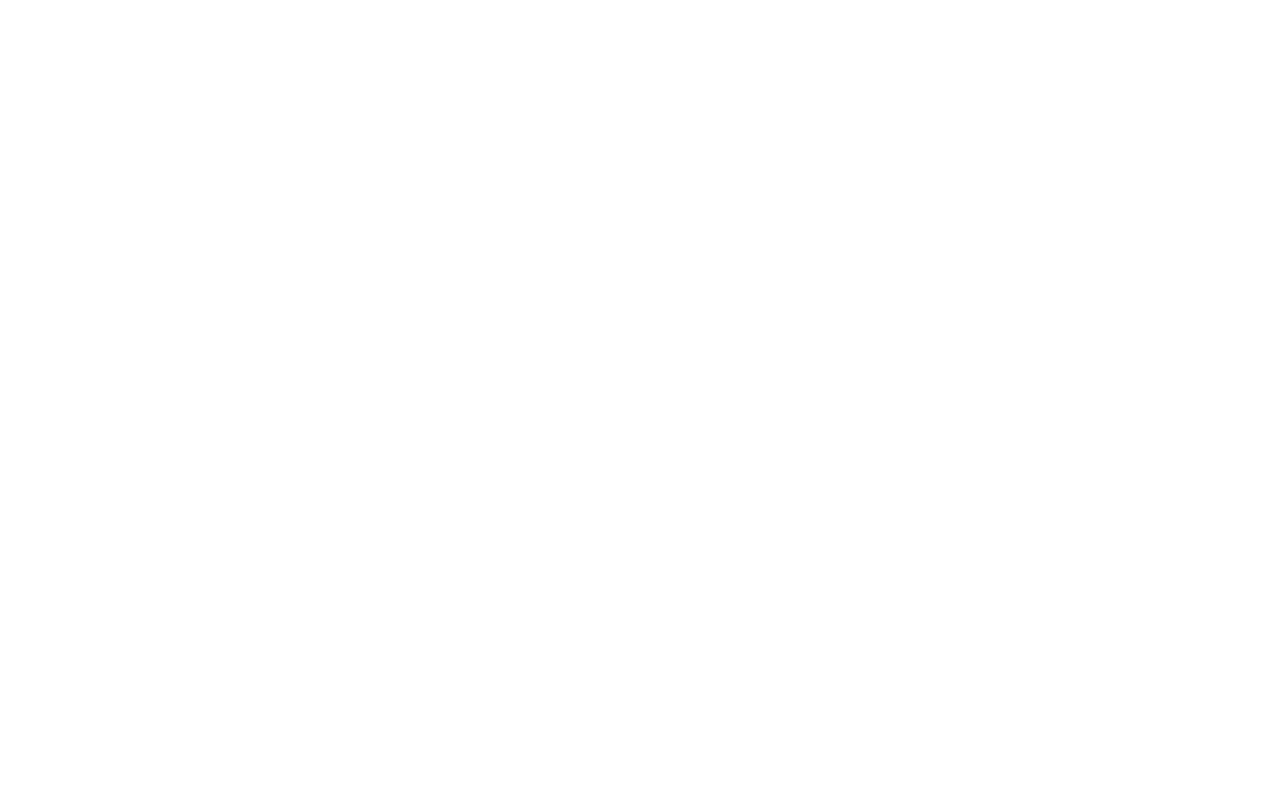
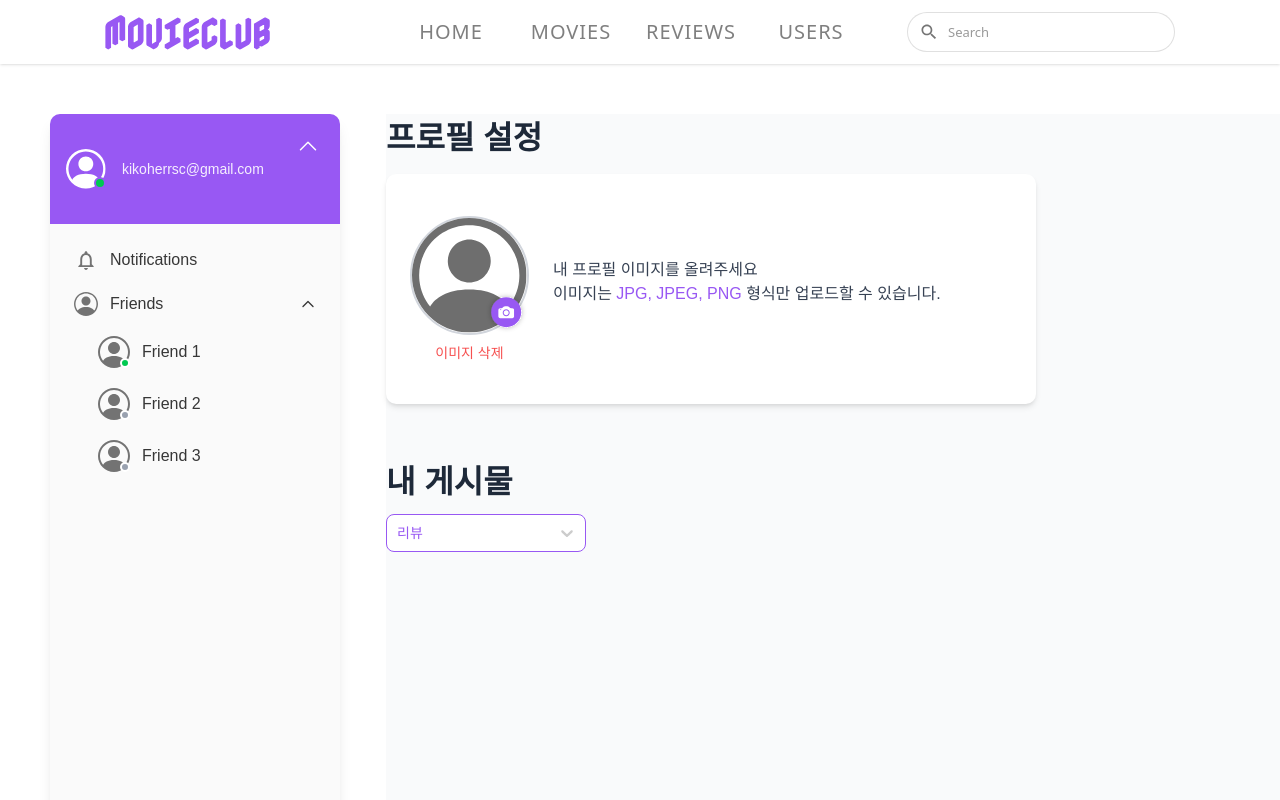
Before and after one commit to peachPetal/FE7_project_movieclub, a React (Vite) app: page /profile in a window 1280 px wide. Before the commit this address had no page. Shown: the top 800 px of the page. Built offline with nearby package versions, Linux system fonts and the light colour scheme; a web font is replaced by a local one.

Commit message:
✅ profile 페이지 구현

```diff
--- a/src/App.tsx
+++ b/src/App.tsx
@@ -1,3 +1,4 @@
+import React from "react";
 import { Routes, Route } from "react-router-dom";
 import DefaultLayout from "./layouts/DefaultLayout";
 import LoginPage from "./pages/LoginPage";
@@ -8,13 +9,24 @@
 import MoviesDetail from "./pages/MoviesDetail";
 import ReviewsDetail from "./components/reviews/ReviewsDetail";
 import Settings from "./pages/Settings";
-// import MoviesDetail from "./pages/MoviesDetail";
+import Profile from "./pages/profilePage";
 
 export default function App() {
+  // ProfileImageUpload onUpload 콜백
+  const handleProfileUpload = (file: File | null) => {
+    if (file) {
+      console.log("선택한 파일:", file.name);
+      // 서버 업로드 가능 (FormData + fetch/axios)
+    } else {
+      console.log("이미지 삭제됨");
+      // 삭제 처리 가능
+    }
+  };
+
   return (
     <Routes>
+      {/* DefaultLayout 적용 영역 */}
       <Route element={<DefaultLayout />}>
-        {" "}
         <Route path="/" element={<HomeContent />} />
         <Route path="/loginPage" element={<LoginPage />} />
         <Route path="/reviews" element={<ReviewsPage />} />
@@ -22,8 +34,14 @@
         <Route path="/movies" element={<MoviesPage />} />
         <Route path="/movies/:id" element={<MoviesDetail />} />
         <Route path="/settings" element={<Settings />} />
+        <Route
+          path="/profile"
+          element={<Profile onUpload={handleProfileUpload} />}
+        />
       </Route>
-        <Route path="/error" element={<Error />} />
+
+      {/* DefaultLayout 없이 단독 페이지 */}
+      <Route path="/error" element={<Error />} />
     </Routes>
   );
 }
--- /dev/null
+++ b/src/pages/profilePage.tsx
@@ -0,0 +1,109 @@
+import React, { useState, useRef, useEffect } from "react";
+import defaultProfile from "../assets/defaultProfile.svg";
+import profileCameraBtn from "../assets/profileCameraBtn.svg";
+import FilterDropdown from "../components/common/buttons/FilterDropdown";
+
+interface ProfileImageUploadProps {
+  onUpload: (file: File | null) => void;
+}
+
+const Profile: React.FC<ProfileImageUploadProps> = ({ onUpload }) => {
+  const [image, setImage] = useState<File | null>(null);
+  const fileInputRef = useRef<HTMLInputElement>(null);
+
+  const handleFileChange = (e: React.ChangeEvent<HTMLInputElement>) => {
+    if (e.target.files && e.target.files[0]) {
+      setImage(e.target.files[0]);
+      onUpload(e.target.files[0]);
+    }
+  };
+
+  const handleClick = () => fileInputRef.current?.click();
+  const handleDelete = () => {
+    setImage(null);
+    onUpload(null);
+  };
+
+  const [previewUrl, setPreviewUrl] = useState<string>(defaultProfile);
+  useEffect(() => {
+    if (image) {
+      const url = URL.createObjectURL(image);
+      setPreviewUrl(url);
+      return () => URL.revokeObjectURL(url);
+    } else {
+      setPreviewUrl(defaultProfile);
+    }
+  }, [image]);
+
+  return (
+    <div className="relative w-full h-screen bg-gray-50">
+      {/* 타이틀 */}
+      <h1 className="absolute top-0 left-0 text-[32px] font-bold text-gray-800">
+        프로필 설정
+      </h1>
+      <br />
+      {/* 프로필 박스 */}
+      <div className="absolute top-15 left-0 w-[650px] h-[230px] bg-white rounded-[10px] shadow-md flex items-center px-6">
+        {/* 프로필 이미지 영역 */}
+        <div className="relative flex flex-col items-center flex-shrink-0">
+          {/* 이미지 클릭 영역 */}
+          <div className="w-full h-full rounded-full border-2 border-gray-300 cursor-pointer hover:border-blue-500 relative" onClick={handleClick}>
+            <img
+              src={previewUrl}
+              alt="Profile"
+              className="w-full h-full object-cover"
+            />
+            {/* 카메라 버튼 */}
+            <img
+              src={profileCameraBtn}
+              alt="Camera"
+              className="absolute bottom-0 right-0 cursor-pointer"
+              onClick={handleClick}
+            />
+          </div>
+
+          {/* 삭제 버튼 */}
+          <button
+            className="mt-2 text-[rgba(245,54,54,0.87)] text-sm font-medium hover:underline"
+            onClick={handleDelete}
+          >
+            이미지 삭제
+          </button>
+        </div>
+
+        {/* 안내 텍스트 */}
+        <div className="ml-6 text-[16px] font-medium items-start -mt-[15px] text-gray-700 leading-6 flex">
+          <div>
+            내 프로필 이미지를 올려주세요
+            <br />
+            이미지는{" "}
+            <span className="text-[#9858F3] font-medium">JPG, JPEG, PNG</span>{" "}
+            형식만 업로드할 수 있습니다.
+          </div>
+        </div>
+      </div>
+
+        {/* 프로필 박스 아래 */}
+        <div className="w-[650px] flex flex-col items-start mt-80">
+        {/* 내 게시물 타이틀 */}
+        <h1 className="text-[32px] font-bold text-gray-800 mb-2">내 게시물</h1>
+
+        {/* 필터 드롭다운 */}
+        <div className="w-[200px] h-[40px]">
+            <FilterDropdown type="MyPosts" />
+        </div>
+        </div>
+
+      {/* 숨겨진 파일 input */}
+      <input
+        type="file"
+        accept="image/jpeg, image/png, image/jpg"
+        ref={fileInputRef}
+        onChange={handleFileChange}
+        className="hidden"
+      />
+    </div>
+  );
+};
+
+export default Profile;
```
Also changed, not shown: src/assets/defaultProfile.svg (added), src/assets/profileCameraBtn.svg (added).
